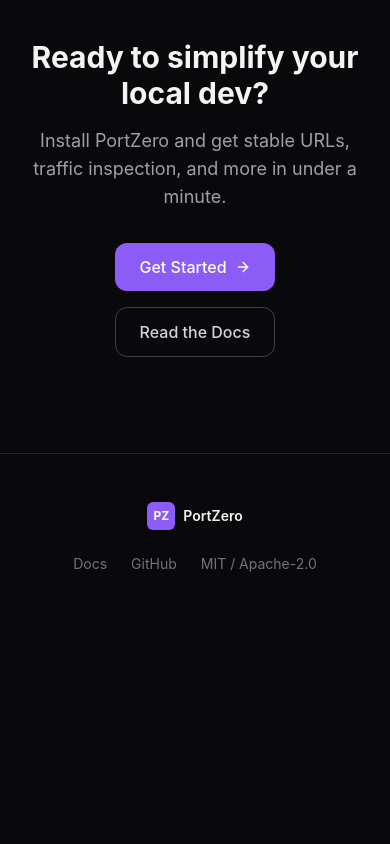
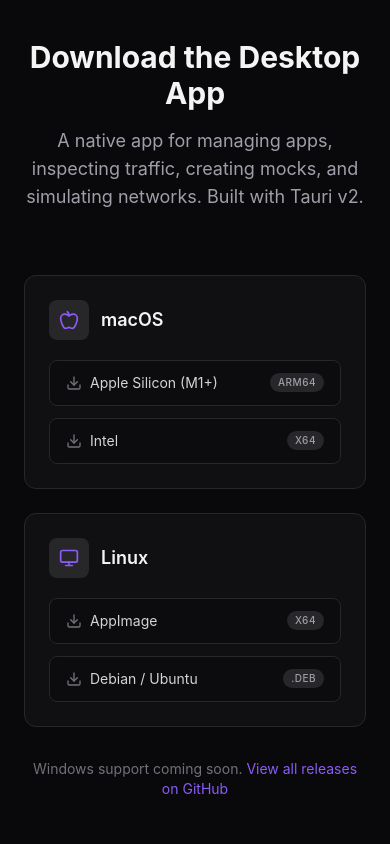
Before and after one commit to portzero-dev/portzero, a Next.js app in the folder apps/web/: page / in a window 390 px wide. Shown: the part 7700-8544 px from the top of the page. Before the commit the page ends 8322 px from the top, so only its background shows below. Built offline with nearby package versions, Linux system fonts and the light colour scheme.

Commit message:
fix: allow new clippy lints from Rust 1.93

```diff
--- a/apps/web/src/app/page.tsx
+++ b/apps/web/src/app/page.tsx
@@ -11,6 +11,9 @@
   ArrowRight,
   Github,
   ChevronRight,
+  Download,
+  Apple,
+  Monitor,
 } from "lucide-react";
 
 function Navbar() {
@@ -41,6 +44,12 @@
             className="text-sm text-zinc-400 transition-colors hover:text-white"
           >
             Quick Start
+          </a>
+          <a
+            href="#download"
+            className="text-sm text-zinc-400 transition-colors hover:text-white"
+          >
+            Download
           </a>
           <a
             href="/docs"
@@ -531,6 +540,113 @@
   );
 }
 
+const GITHUB_RELEASE_URL =
+  "https://github.com/dviejokfs/portzero/releases/latest";
+
+const downloads: {
+  platform: string;
+  icon: React.ElementType;
+  builds: { label: string; href: string; badge?: string }[];
+}[] = [
+  {
+    platform: "macOS",
+    icon: Apple,
+    builds: [
+      {
+        label: "Apple Silicon (M1+)",
+        href: `${GITHUB_RELEASE_URL}/download/PortZero_aarch64.dmg`,
+        badge: "arm64",
+      },
+      {
+        label: "Intel",
+        href: `${GITHUB_RELEASE_URL}/download/PortZero_x64.dmg`,
+        badge: "x64",
+      },
+    ],
+  },
+  {
+    platform: "Linux",
+    icon: Monitor,
+    builds: [
+      {
+        label: "AppImage",
+        href: `${GITHUB_RELEASE_URL}/download/PortZero_amd64.AppImage`,
+        badge: "x64",
+      },
+      {
+        label: "Debian / Ubuntu",
+        href: `${GITHUB_RELEASE_URL}/download/PortZero_amd64.deb`,
+        badge: ".deb",
+      },
+    ],
+  },
+];
+
+function DesktopDownload() {
+  return (
+    <section id="download" className="border-t border-zinc-800 py-24">
+      <div className="mx-auto max-w-6xl px-6">
+        <div className="text-center">
+          <h2 className="text-3xl font-bold sm:text-4xl">
+            Download the Desktop App
+          </h2>
+          <p className="mx-auto mt-4 max-w-2xl text-lg text-zinc-400">
+            A native app for managing apps, inspecting traffic, creating mocks,
+            and simulating networks. Built with Tauri v2.
+          </p>
+        </div>
+
+        <div className="mx-auto mt-16 grid max-w-3xl gap-6 sm:grid-cols-2">
+          {downloads.map((platform) => (
+            <div
+              key={platform.platform}
+              className="rounded-xl border border-zinc-800 bg-zinc-900/50 p-6 transition-colors hover:border-zinc-700 hover:bg-zinc-900"
+            >
+              <div className="flex items-center gap-3">
+                <div className="inline-flex rounded-lg bg-zinc-800 p-2.5 text-violet-primary">
+                  <platform.icon className="h-5 w-5" />
+                </div>
+                <h3 className="text-lg font-semibold">{platform.platform}</h3>
+              </div>
+              <div className="mt-5 space-y-3">
+                {platform.builds.map((build) => (
+                  <a
+                    key={build.label}
+                    href={build.href}
+                    className="flex items-center justify-between rounded-lg border border-zinc-800 bg-zinc-950/50 px-4 py-3 text-sm text-zinc-300 transition-colors hover:border-violet-primary/40 hover:text-white"
+                  >
+                    <span className="flex items-center gap-2">
+                      <Download className="h-4 w-4 text-zinc-500" />
+                      {build.label}
+                    </span>
+                    {build.badge && (
+                      <span className="rounded-full bg-zinc-800 px-2 py-0.5 text-[10px] font-medium uppercase tracking-wider text-zinc-400">
+                        {build.badge}
+                      </span>
+                    )}
+                  </a>
+                ))}
+              </div>
+            </div>
+          ))}
+        </div>
+
+        <p className="mt-8 text-center text-sm text-zinc-500">
+          Windows support coming soon.{" "}
+          <a
+            href={GITHUB_RELEASE_URL}
+            target="_blank"
+            rel="noopener noreferrer"
+            className="text-violet-primary transition-colors hover:text-violet-hover"
+          >
+            View all releases on GitHub
+          </a>
+        </p>
+      </div>
+    </section>
+  );
+}
+
 function CTA() {
   return (
     <section className="border-t border-zinc-800 py-24">
@@ -606,6 +722,7 @@
         <Features />
         <QuickStart />
         <CLI />
+        <DesktopDownload />
         <CTA />
       </main>
       <Footer />
```
Also changed, not shown: 1 other file (tests, documents, lock files or other folders).
